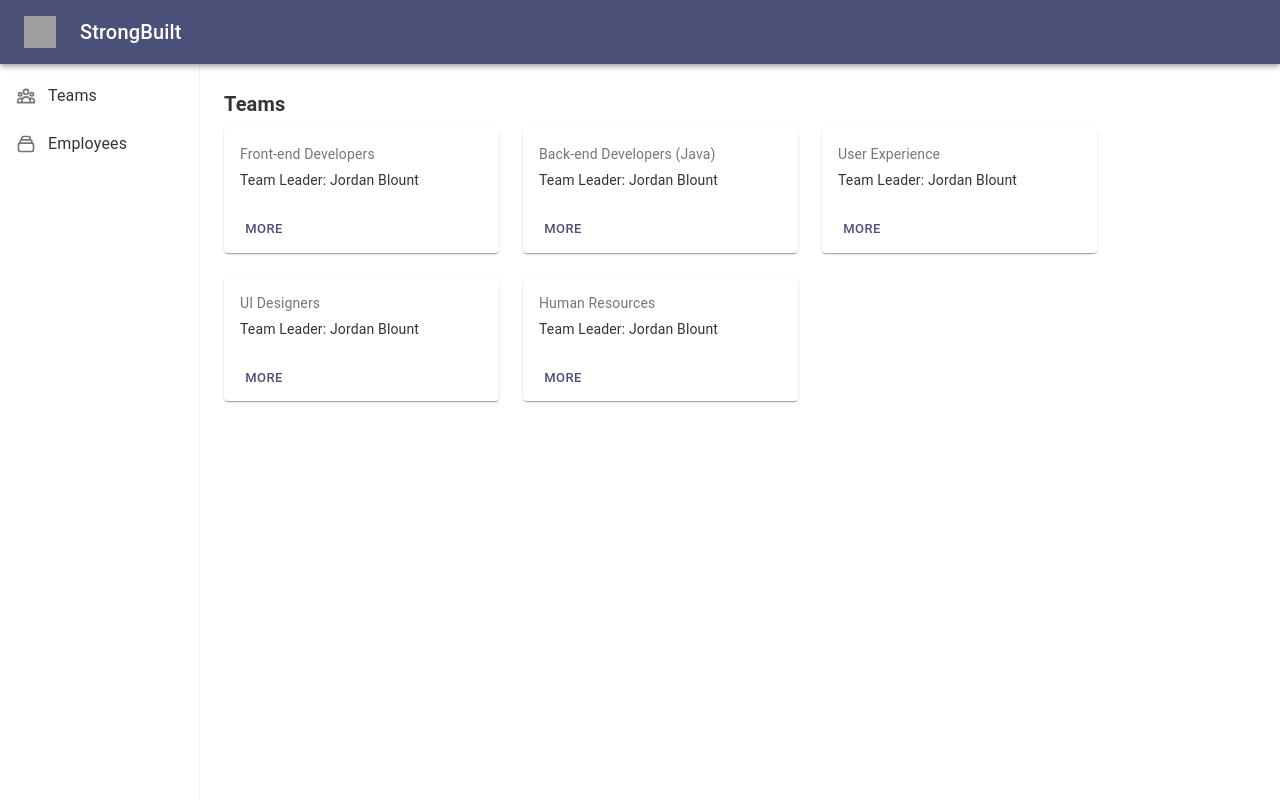
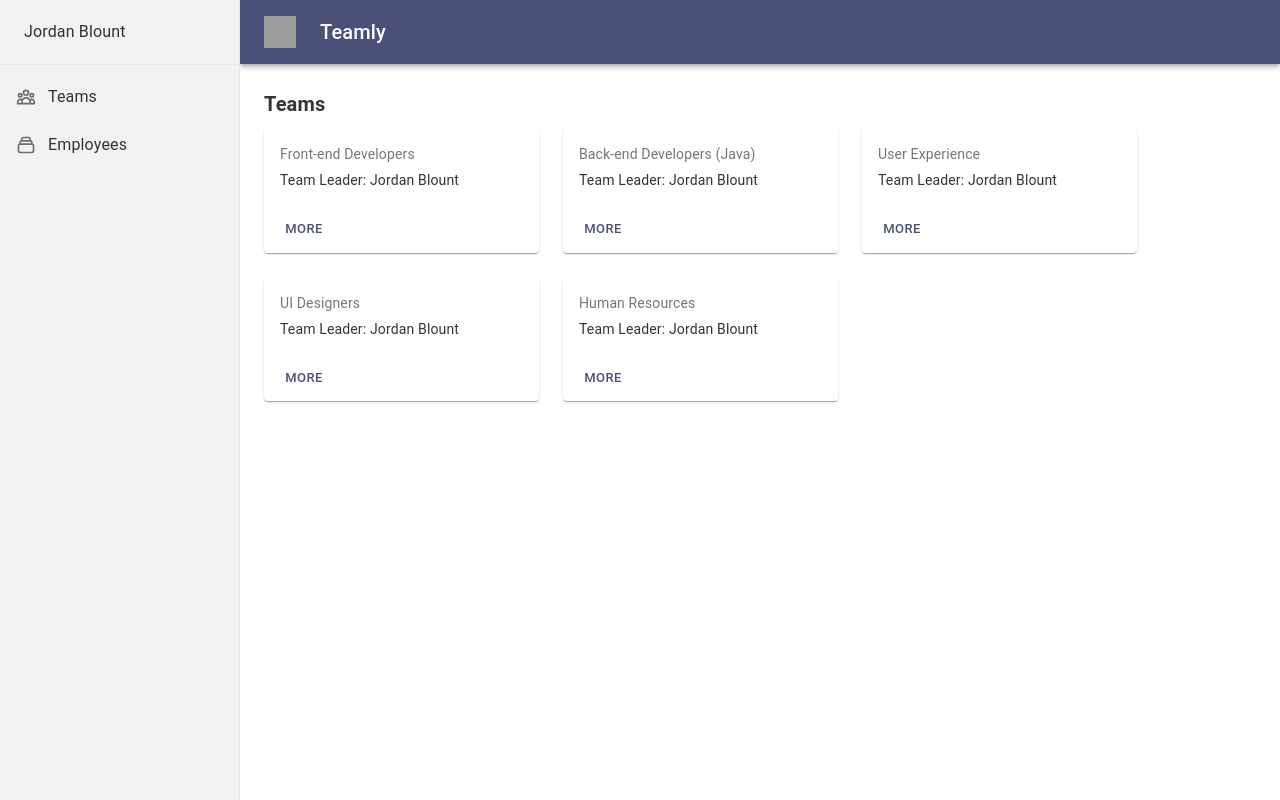
Before and after one commit to JordanBlount/teamly, a React (Create React App) app: page / in a window 1280 px wide. Built offline with nearby package versions, Linux system fonts and the light colour scheme; grey boxes are pictures that could not be loaded.

Commit message:
Changed Drawer component to be better for desktop and mobile.

```diff
--- a/public/index.html
+++ b/public/index.html
@@ -7,7 +7,7 @@
     <meta name="theme-color" content="#000000" />
     <meta
       name="description"
-      content="Web site created using create-react-app"
+      content="Teamly for managing your organization."
     />
     <link rel="apple-touch-icon" href="%PUBLIC_URL%/logo192.png" />
     <!--
@@ -24,7 +24,7 @@
       work correctly both with client-side routing and a non-root public URL.
       Learn how to configure a non-root public URL by running `npm run build`.
     -->
-    <title>React App</title>
+    <title></title>
   </head>
   <body>
     <noscript>You need to enable JavaScript to run this app.</noscript>
--- a/src/components/DashboardLayout.js
+++ b/src/components/DashboardLayout.js
@@ -1,46 +1,48 @@
+import { useState } from 'react';
 import Box from '@mui/material/Box';
 import Drawer from '@mui/material/Drawer';
 import AppBar from '@mui/material/AppBar';
 import CssBaseline from '@mui/material/CssBaseline';
 import Toolbar from '@mui/material/Toolbar';
 import List from '@mui/material/List';
+import Divider from '@mui/material/Divider';
 import Typography from '@mui/material/Typography';
 import ListItem from '@mui/material/ListItem';
 import ListItemIcon from '@mui/material/ListItemIcon';
 import ListItemText from '@mui/material/ListItemText';
+import IconButton from '@mui/material/IconButton';
 import Dashboard from './Dashboard';
+
+import Helmet from 'react-helmet';
+
+import MenuIcon from '@mui/icons-material/Menu';
 
 import Logo from '../resources/logo.svg';
 
-const drawerWidth = 200;
+const drawerWidth = 240;
 
-const DashboardLayout = () => {
-  return (
-    <Box sx={{ display: 'flex' }}>
-      <CssBaseline />
-      <AppBar position="fixed" sx={{ zIndex: (theme) => theme.zIndex.drawer + 1 }}>
+function DashboardLayout(props) {
+
+  const { window } = props;
+  const [mobileOpen, setMobileOpen] = useState(false);
+
+  const handleDrawerToggle = () => {
+    setMobileOpen(!mobileOpen);
+  };
+
+  const drawer = (
+    <div>
+      {/* TODO: Remove this "Toolbar" componenet and replace it with the app title on large
+                      screen sizes. */}
       <Toolbar>
-          <img src={Logo} alt='Teamly Logo' className='logo' width='32' height='32' style={{ marginRight: '1.5rem' }} />
-          {/* TODO: Use state to update the title here. It should be built
-                      like organizationName + whatever else */}
-          <Typography variant="h6" component="div" sx={{ flexGrow: 1 }}>
-            StrongBuilt
-          </Typography>
+        Jordan Blount
+        {/*
+        Teamly Logo
+      */}
+        {/* <img src={Logo} alt='Teamly Logo' className='logo' width='32' height='32' style={{ marginRight: '1.5rem' }} /> */}
       </Toolbar>
-      </AppBar>
-      <Drawer
-        variant="permanent"
-        sx={{
-          width: drawerWidth,
-          flexShrink: 0,
-          [`& .MuiDrawer-paper`]: { width: drawerWidth, boxSizing: 'border-box' },
-          backgroundColor: '#FFFF00'
-        }}
-      >
-        <Toolbar />
-        <Box sx={{ overflow: 'auto' }}>
 
-          {/* NOTE: My routes are going to go here. Teams, Employees */}
+      <Divider />
       <List>
         <ListItem button key={"Teams"}>
           <ListItemIcon sx={{ minWidth: '32px' }}>
@@ -59,11 +61,83 @@ const DashboardLayout = () => {
           <ListItemText primary={"Employees"} />
         </ListItem>
       </List>
+    </div>
+  );
+
+  const container = window !== undefined ? () => window().document.body : undefined;
+
+  return (
+    <Box sx={{ display: 'flex' }}>
+      <Helmet>
+        <title>StrongBuilt - Teamly</title>
+      </Helmet>
+      <CssBaseline />
+      <AppBar
+        position="fixed"
+        sx={{
+          width: { sm: `calc(100% - ${drawerWidth}px)` },
+          ml: { sm: `${drawerWidth}px` },
+        }}
+      >
+        <Toolbar>
+          <IconButton
+            color="inherit"
+            aria-label="open drawer"
+            edge="start"
+            onClick={handleDrawerToggle}
+            sx={{ mr: 2, display: { sm: 'none' } }}
+          >
+            <MenuIcon />
+          </IconButton>
+
+          {/*
+                      Teamly Logo
+                    */}
+          <img src={Logo} alt='Teamly Logo' className='logo' width='32' height='32' style={{ marginRight: '1.5rem' }} />
+
+          {/*
+                      Appbar title
+                    */}
+          <Typography variant="h6" noWrap component="div" sx={{ flexGrow: 1 }}>
+            Teamly
+          </Typography>
+        </Toolbar>
+      </AppBar>
+      <Box
+        component="nav"
+        sx={{ width: { sm: drawerWidth }, flexShrink: { sm: 0 } }}
+        aria-label="mailbox folders"
+      >
+        {/* The implementation can be swapped with js to avoid SEO duplication of links. */}
+        <Drawer
+          container={container}
+          variant="temporary"
+          open={mobileOpen}
+          onClose={handleDrawerToggle}
+          ModalProps={{
+            keepMounted: true, // Better open performance on mobile.
+          }}
+          sx={{
+            display: { xs: 'block', sm: 'none' },
+            '& .MuiDrawer-paper': { boxSizing: 'border-box', width: drawerWidth, backgroundColor: "#F2F2F2" },
+          }}
+        >
+          {drawer}
+        </Drawer>
+        <Drawer
+          variant="permanent"
+          sx={{
+            display: { xs: 'none', sm: 'block' },
+            '& .MuiDrawer-paper': { boxSizing: 'border-box', width: drawerWidth, backgroundColor: "#F2F2F2" },
+          }}
+          open
+        >
+          {drawer}
+        </Drawer>
       </Box>
-      </Drawer>
       <Dashboard />
     </Box>
   );
-};
+}
 
 export default DashboardLayout;
```
Lines whose indentation alone changed are shown as unchanged.
